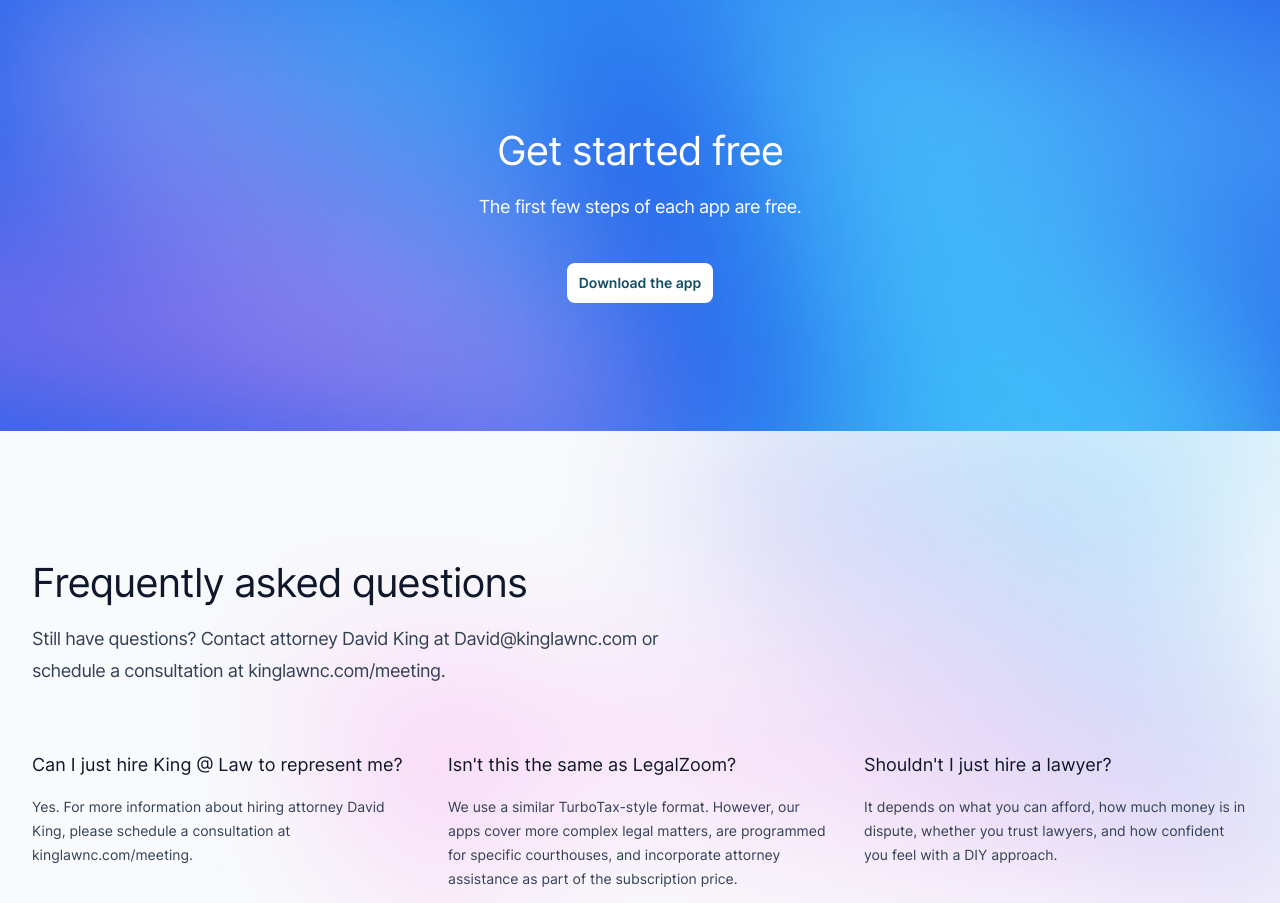
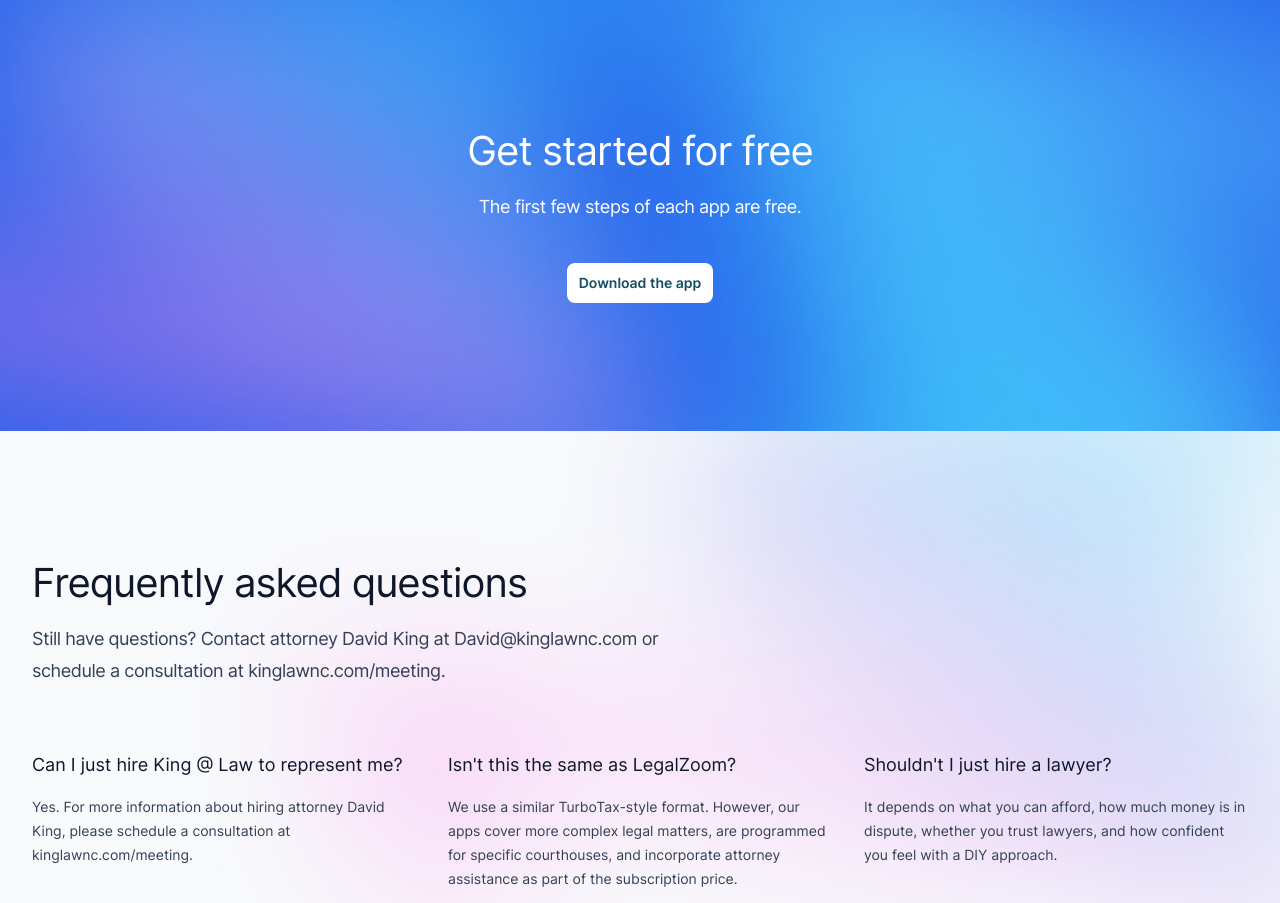
Before and after one commit to David44357/KingLawWebsite, a Next.js app: page /prometheus in a window 1280 px wide. Shown: the part 3320-4223 px from the top of the page. Built offline with nearby package versions, Linux system fonts and the light colour scheme.

Commit message:
Update PromCallToAction.jsx

```diff
--- a/src/components/PromCallToAction.jsx
+++ b/src/components/PromCallToAction.jsx
@@ -21,7 +21,7 @@ export function PromCallToAction() {
       <PromContainer className="relative">
         <div className="mx-auto max-w-lg text-center">
           <h2 className="font-display text-3xl tracking-tight text-white sm:text-4xl">
-            Get started free
+            Get started for free
           </h2>
           <p className="mt-4 text-lg tracking-tight text-white">
             The first few steps of each app are free.
```
